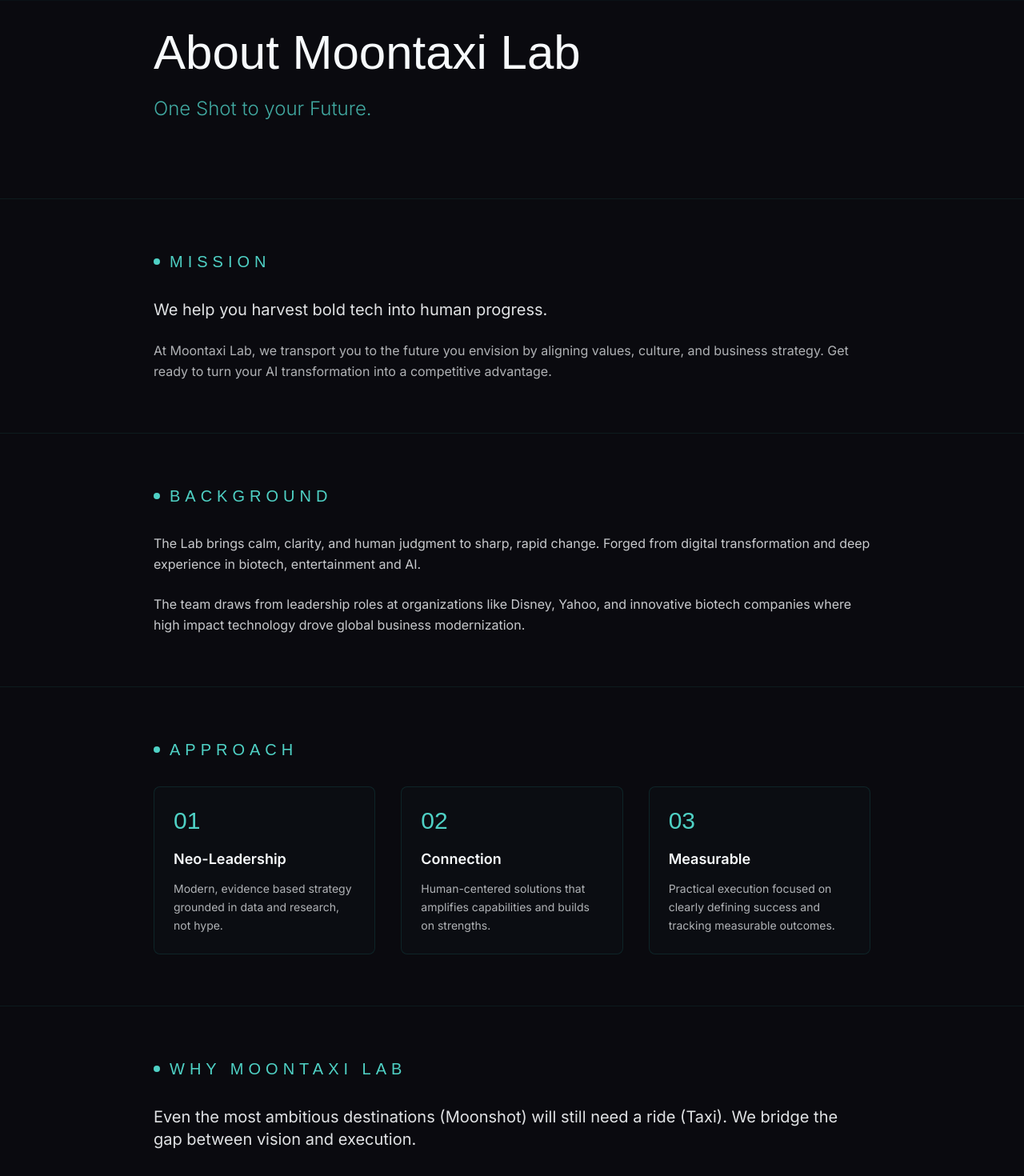
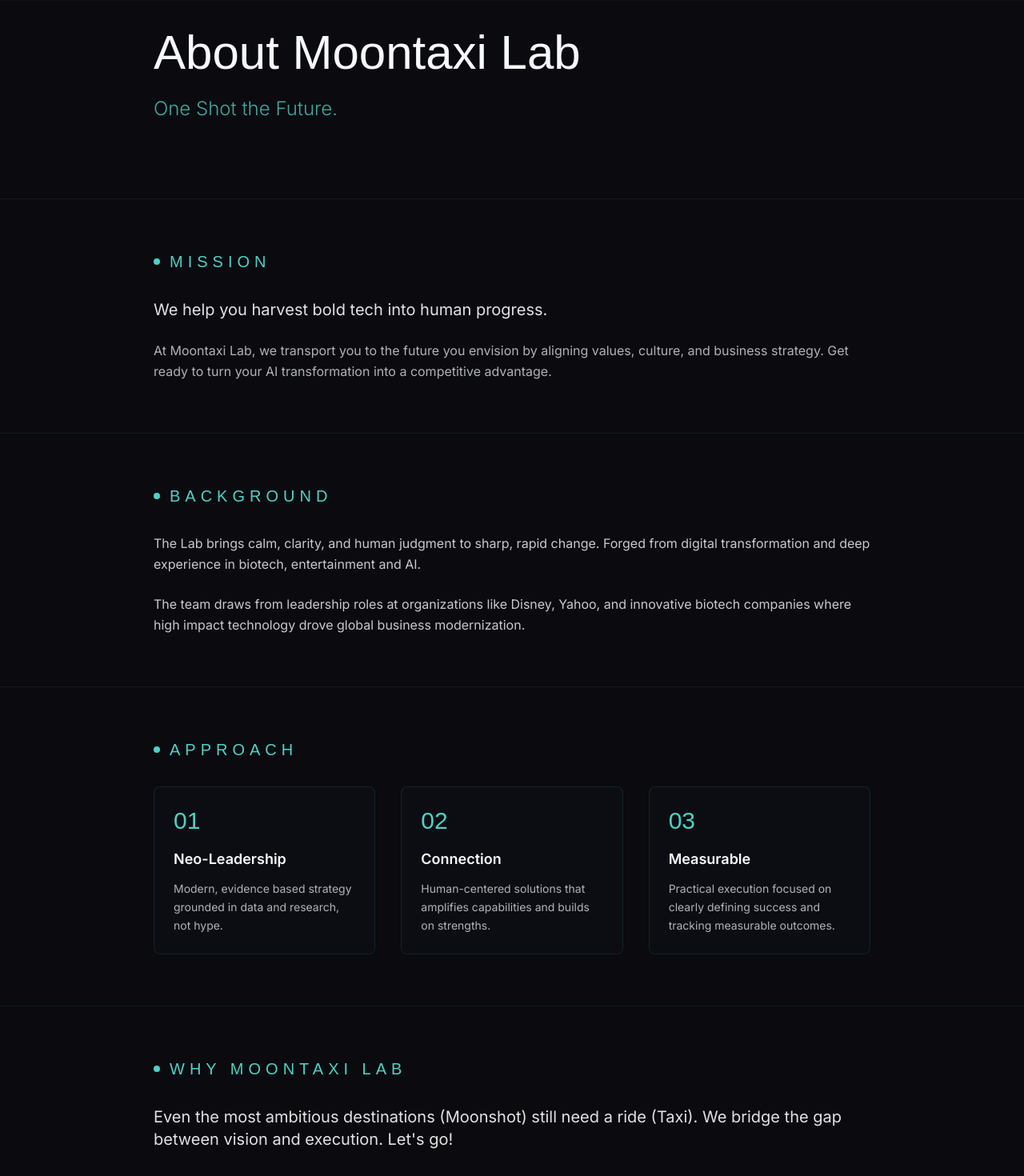
Before and after one commit to Missmoontaxi/moontaxi-lab, a Next.js app: page /about in a window 1280 px wide. Shown: the part 60-1530 px from the top of the page at 80% size. Built offline with nearby package versions, Linux system fonts and the light colour scheme; a web font is replaced by a local one.

Commit message:
Update About page content

```diff
--- a/src/app/about/page.tsx
+++ b/src/app/about/page.tsx
@@ -8,7 +8,7 @@ export default function About() {
             About Moontaxi Lab
           </h1>
           <p className="text-xl md:text-2xl text-nebula-cyan/80 font-light leading-relaxed">
-            One Shot to your Future.
+            One Shot the Future.
           </p>
         </div>
       </section>
@@ -116,8 +116,8 @@ export default function About() {
             </h2>
           </div>
           <p className="text-lg md:text-xl text-star-white/90 leading-relaxed mb-6">
-            Even the most ambitious destinations (Moonshot) will still need a ride (Taxi).
-            We bridge the gap between vision and execution.
+            Even the most ambitious destinations (Moonshot) still need a ride (Taxi).
+            We bridge the gap between vision and execution. Let's go!
           </p>
           <p className="text-star-white/70 leading-relaxed">
 
```
